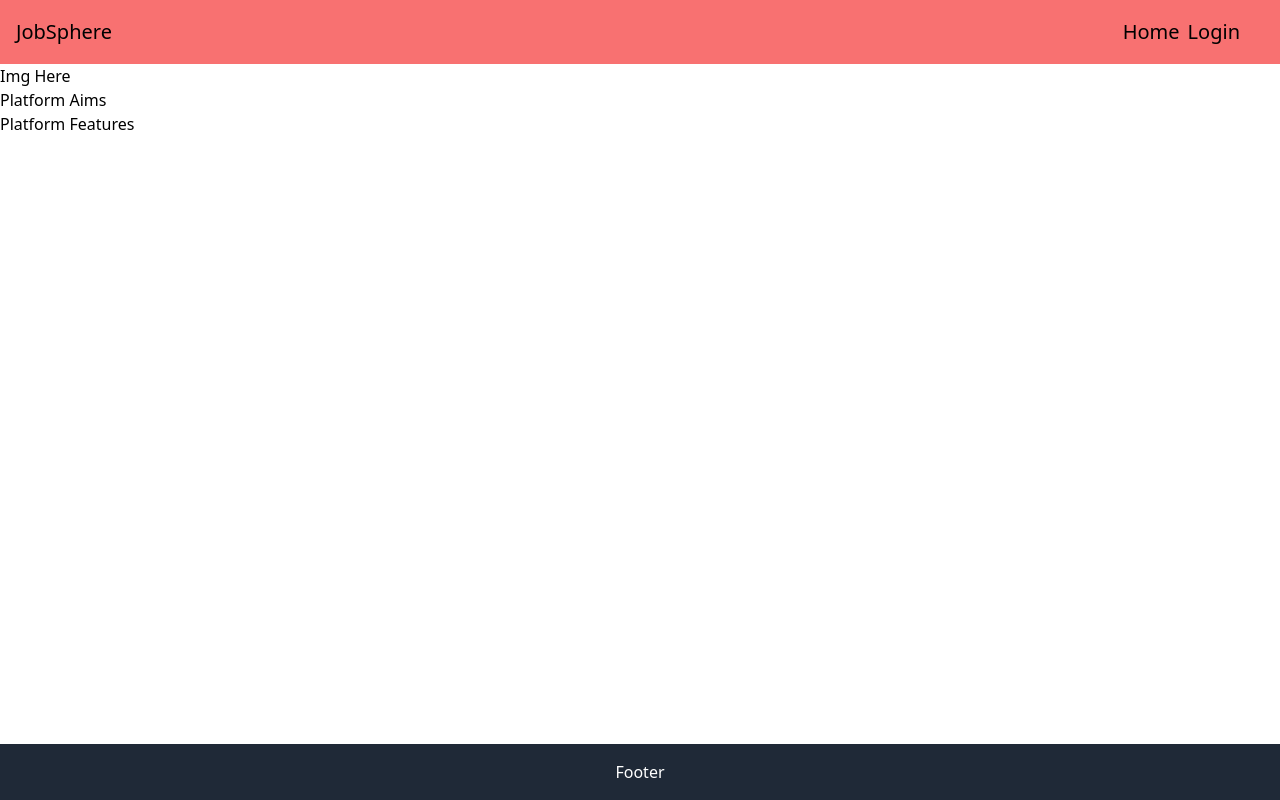
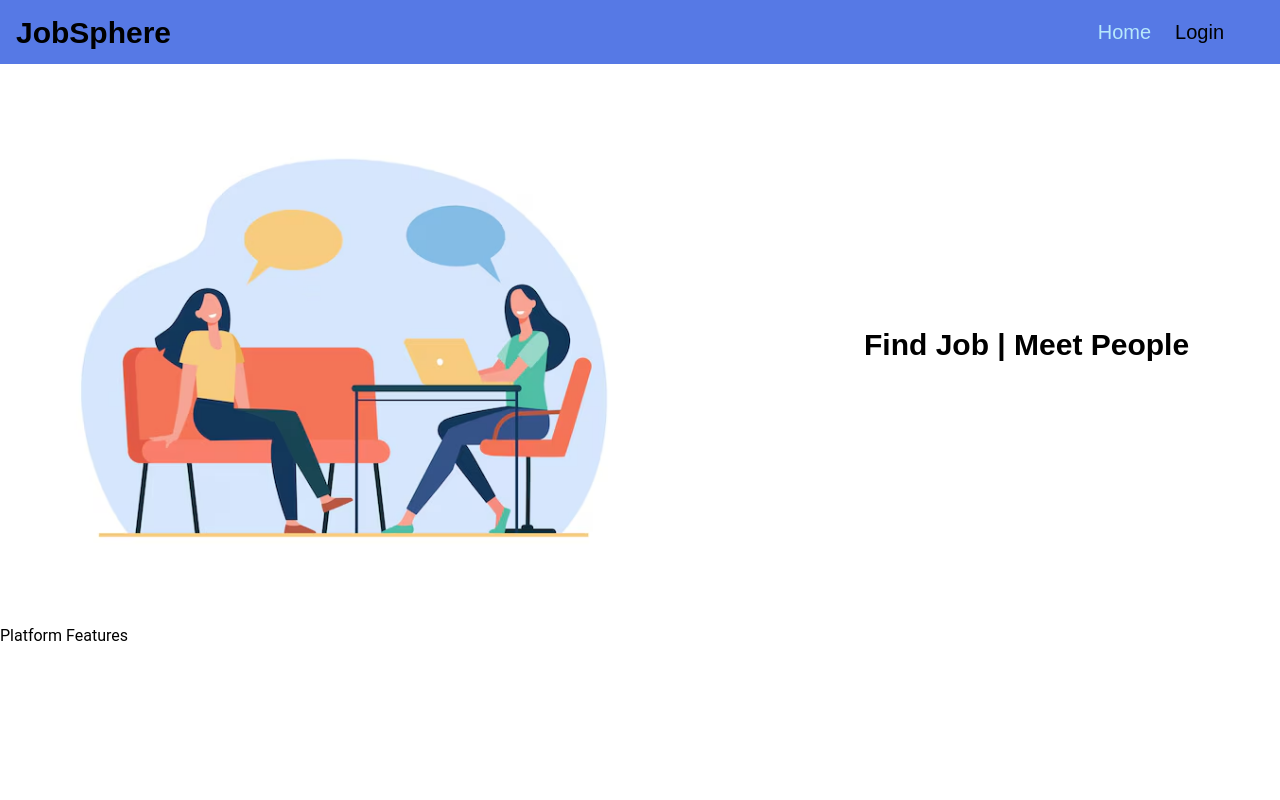
Before and after one commit to vedatcinbat/LinkedinClone_Client, a React (Vite) app in the folder jobnet-client/: page / in a window 1280 px wide. Built offline with nearby package versions, Linux system fonts and the light colour scheme.

Commit message:
- Footer removed - Navbar different color added - FontFamily | Colors added to tailwind config

```diff
--- a/jobnet-client/src/App.tsx
+++ b/jobnet-client/src/App.tsx
@@ -1,5 +1,5 @@
 import React from "react"
-import { BrowserRouter as Router, Route, Switch, Routes } from 'react-router-dom';
+import { BrowserRouter as Router, Route, Routes } from 'react-router-dom';
 import LoginPage from "./pages/Auth/LoginPage"
 import Layout from "./pages/layouts/Layout.tsx";
 import Home from "./pages/Home/HomePage.tsx";
--- a/jobnet-client/src/components/common/Footer.tsx
+++ /dev/null
@@ -1,11 +0,0 @@
-import React from "react";
-
-const Footer: React.FC = () => {
-    return (
-        <div className="w-full">
-            <h1>Footer</h1>
-        </div>
-    );
-}
-
-export default Footer;
--- a/jobnet-client/src/components/common/Navbar.tsx
+++ b/jobnet-client/src/components/common/Navbar.tsx
@@ -1,23 +1,32 @@
 import React from "react";
-import {Link} from "react-router-dom";
+import {Link, useLocation} from "react-router-dom";
 
 const Navbar: React.FC = () => {
+    const location = useLocation();
+    const getTextColor = (path: string) => {
+        if(path === location.pathname) {
+            return "text-light-currentPage";
+        }else {
+            return "text-dark";
+        }
+    }
     return (
-        <div className="navbar flex justify-between items-center
-        smallPhone:text-xs smallPhone:p-1 smallPhone:bg-purple-400 smallPhone:h-[3vh]
-        phone:text-sm phone:p-1 phone:bg-yellow-300 phone:h-[4vh]
-        tablet:text-md tablet:p-2 tablet:bg-yellow-400 tablet:h-[5vh]
-        laptop:text-lg laptop:p-3 laptop:bg-red-300 laptop:h-[6vh]
-        desktop:text-xl desktop:p-4 desktop:bg-red-400 desktop:h-[8vh]
-        ">
+        <div className="
+        navbar flex justify-between items-center font-myriad
+        smallPhone:text-xs smallPhone:p-1 smallPhone:bg-light-primary smallPhone:h-[3vh]
+        phone:text-sm phone:p-1 phone:bg-light-primary phone:h-[4vh]
+        tablet:text-md tablet:p-2 tablet:bg-light-primary tablet:h-[5vh]
+        laptop:text-lg laptop:p-3 laptop:bg-light-primary laptop:h-[6vh]
+        desktop:text-xl desktop:p-4 desktop:bg-light-primary desktop:h-[8vh]"
+        >
             <div className="logo">
-                <div>JobSphere</div>
+                <div className="font-bold smallPhone:text-md phone:text-lg tablet:text-xl laptop:text-2xl desktop:text-3xl">JobSphere</div>
             </div>
             <div className="nav-links flex p-2 mr-2">
-                <div className="nav-link mr-2">
+                <div className={`nav-link mr-6 ${getTextColor('/')}`}>
                     <Link to="/">Home</Link>
                 </div>
-                <div className="nav-link mr-2">
+                <div className={`nav-link mr-6 ${getTextColor('/login')}`}>
                     <Link to="/login">Login</Link>
                 </div>
             </div>
--- a/jobnet-client/src/components/home/BeforeLogin/MainHomeContent.tsx
+++ /dev/null
@@ -1,16 +0,0 @@
-import React from "react";
-
-const MainHomeContent: React.FC = () => {
-    return (
-        <div className="homePage">
-            <div className="leftSide">
-                <div>Img Here</div>
-            </div>
-            <div className="rightSide">
-
-            </div>
-        </div>
-    );
-}
-
-export default MainHomeContent;
--- a/jobnet-client/src/components/home/BeforeLogin/PlatformAims.tsx
+++ b/jobnet-client/src/components/home/BeforeLogin/PlatformAims.tsx
@@ -2,8 +2,22 @@ import React from 'react';
 
 const PlatformAims: React.FC = () => {
     return (
-        <div>
-            <h1>Platform Aims</h1>
+        <div className="w-full flex justify-start items-center font-bold font-arial
+        smallPhone:h-[30vh] smallPhone:px-2 smallPhone:py-1
+        phone:h-[40vh] phone:px-4 phone:py-2
+        tablet:h-[50vh] tablet:px-6 tablet:py-3
+        laptop:h-[60vh] laptop:px-8 laptop:py-4
+        desktop:h-[70vh] desktop:px-12 desktop:py-6
+        ">
+            <div className="img bg-origin-content bg-two-friend-talk w-[50%] bg-contain bg-left h-full bg-no-repeat"></div>
+            <div className="
+            smallPhone:text-md smallPhone:ml-[5rem]
+            phone:text-lg phone:ml-[8rem]
+            tablet:text-xl tablet:ml-[10rem]
+            laptop:text-2xl laptop:ml-[12rem]
+            desktop:text-3xl desktop:ml-[14rem]
+            flex-nowrap
+            ">Find Job | Meet People</div>
         </div>
     );
 }
--- a/jobnet-client/src/pages/Auth/LoginPage.tsx
+++ b/jobnet-client/src/pages/Auth/LoginPage.tsx
@@ -1,6 +1,7 @@
 import React from "react"
 
 const LoginPage: React.FC = () => {
+
     return (
         <div>
             <h1>Login Page</h1>
--- a/jobnet-client/src/pages/Home/HomePage.tsx
+++ b/jobnet-client/src/pages/Home/HomePage.tsx
@@ -1,12 +1,9 @@
 import React from "react";
-import MainHomeContent from "../../components/home/BeforeLogin/MainHomeContent.tsx";
 import PlatformAims from "../../components/home/BeforeLogin/PlatformAims.tsx";
 import PlatformFeatures from "../../components/home/BeforeLogin/PlatformFeatures.tsx";
 const HomePage: React.FC = () => {
     return (
         <>
-            {/* What this platform is about */}
-            <MainHomeContent />
             {/* What this platform want to achieve */}
             <PlatformAims />
             {/* What kind of features this platform has */}
--- a/jobnet-client/src/pages/layouts/Layout.tsx
+++ b/jobnet-client/src/pages/layouts/Layout.tsx
@@ -1,18 +1,20 @@
 import React, {ReactNode} from "react";
 import Navbar from "../../components/common/Navbar";
-import Footer from "../../components/common/Footer";
+interface LayoutProps {
+    children: ReactNode;
+}
+
 const Layout: React.FC<LayoutProps> = ({children}) => {
+
     return (
         <div className="w-full flex flex-col min-h-screen">
             <div className="navbar">
                 <Navbar />
             </div>
-            <div className="w-full main-content flex-1 overflow-y-auto">
+            <main className="w-full main-content">
                 {children}
-            </div>
-            <div className="bg-gray-800 text-white p-4 text-center absolute bottom-0 w-full">
-                <Footer />
-            </div>
+            </main>
+
         </div>
     )
 }
--- a/jobnet-client/tailwind.config.js
+++ b/jobnet-client/tailwind.config.js
@@ -4,6 +4,14 @@ export default {
     "./src/**/*.{js,jsx,ts,tsx}",
   ],
   theme: {
+    fontFamily: {
+        "sans": ["Roboto", "sans-serif"],
+        "serif": ["Roboto", "serif"],
+        "mono": ["Roboto", "monospace"],
+        "arial": ["Arial", "sans-serif"],
+        "roboto": ["Roboto, sans-serif"],
+        "myriad": ["Myriad Pro", "sans-serif"],
+    },
     screens: {
       'smallPhone': '200px',
       'phone': '480px',
@@ -11,7 +19,35 @@ export default {
       'laptop': '1024px',
       'desktop': '1280px',
     },
-    extend: {},
+    colors: {
+      "light": {
+        "light": "#EEE5E9",
+        "dark": "#2e313c",
+        "primary": "#5679e5",
+        "secondary": "#D64933",
+        "grayCustom": "#7C7C7C",
+        "white": "#FFFFFF",
+        "black": "#000000",
+        "currentPage": "#b7e8fb",
+      }
+    },
+    fontSize: {
+        "xs": ".75rem",
+        "sm": ".875rem",
+        "base": "1rem",
+        "lg": "1.125rem",
+        "xl": "1.25rem",
+        "2xl": "1.5rem",
+        "3xl": "1.875rem",
+        "4xl": "2.25rem",
+        "5xl": "3rem",
+        "6xl": "4rem",
+    },
+    extend: {
+        backgroundImage: {
+            'two-friend-talk': "url('/src/assets/images/twoFriendTalking.avif')",
+        }
+    },
   },
   plugins: [],
 }
```
Also changed, not shown: jobnet-client/src/assets/images/twoFriendTalking.avif (added).
